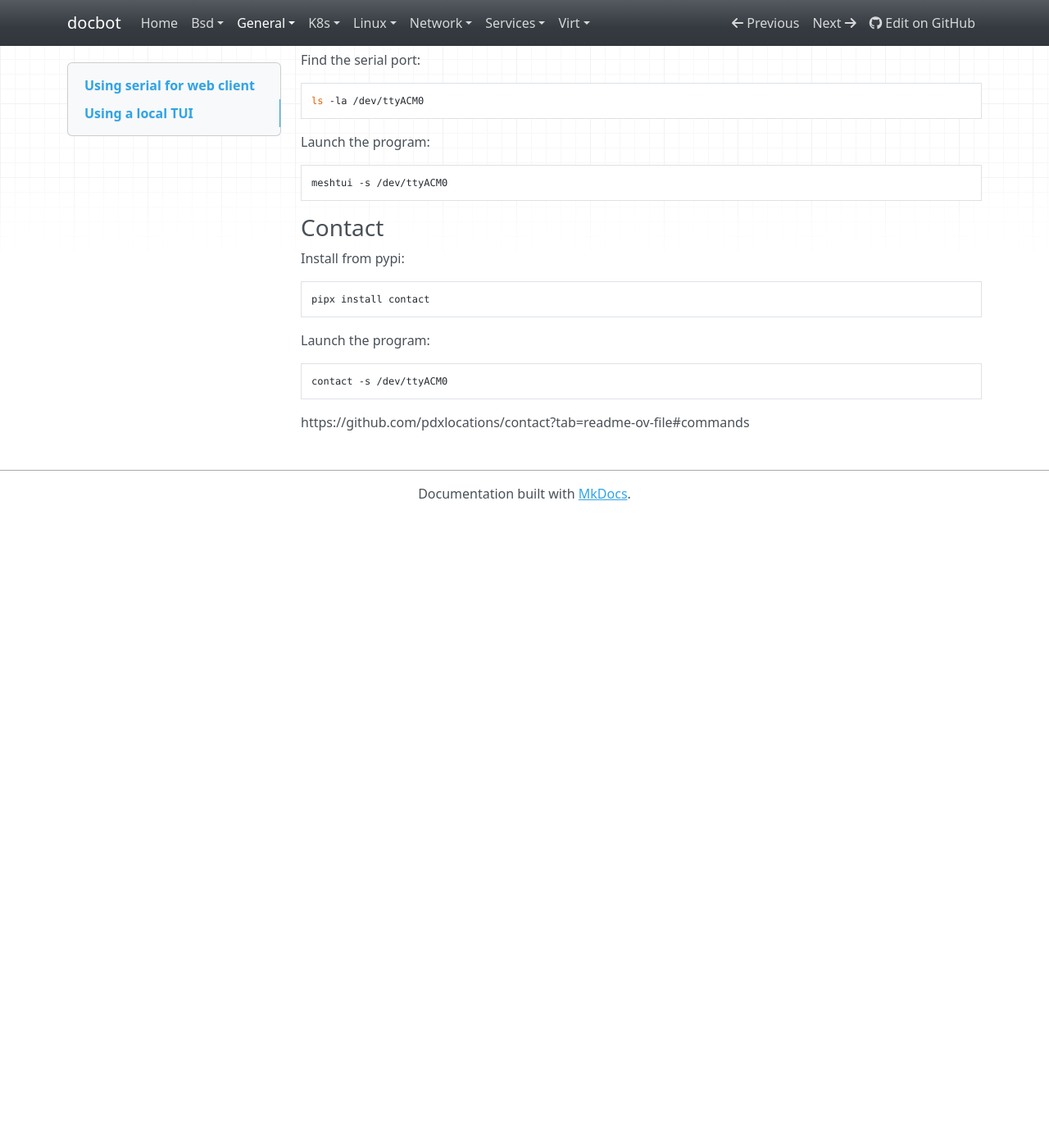
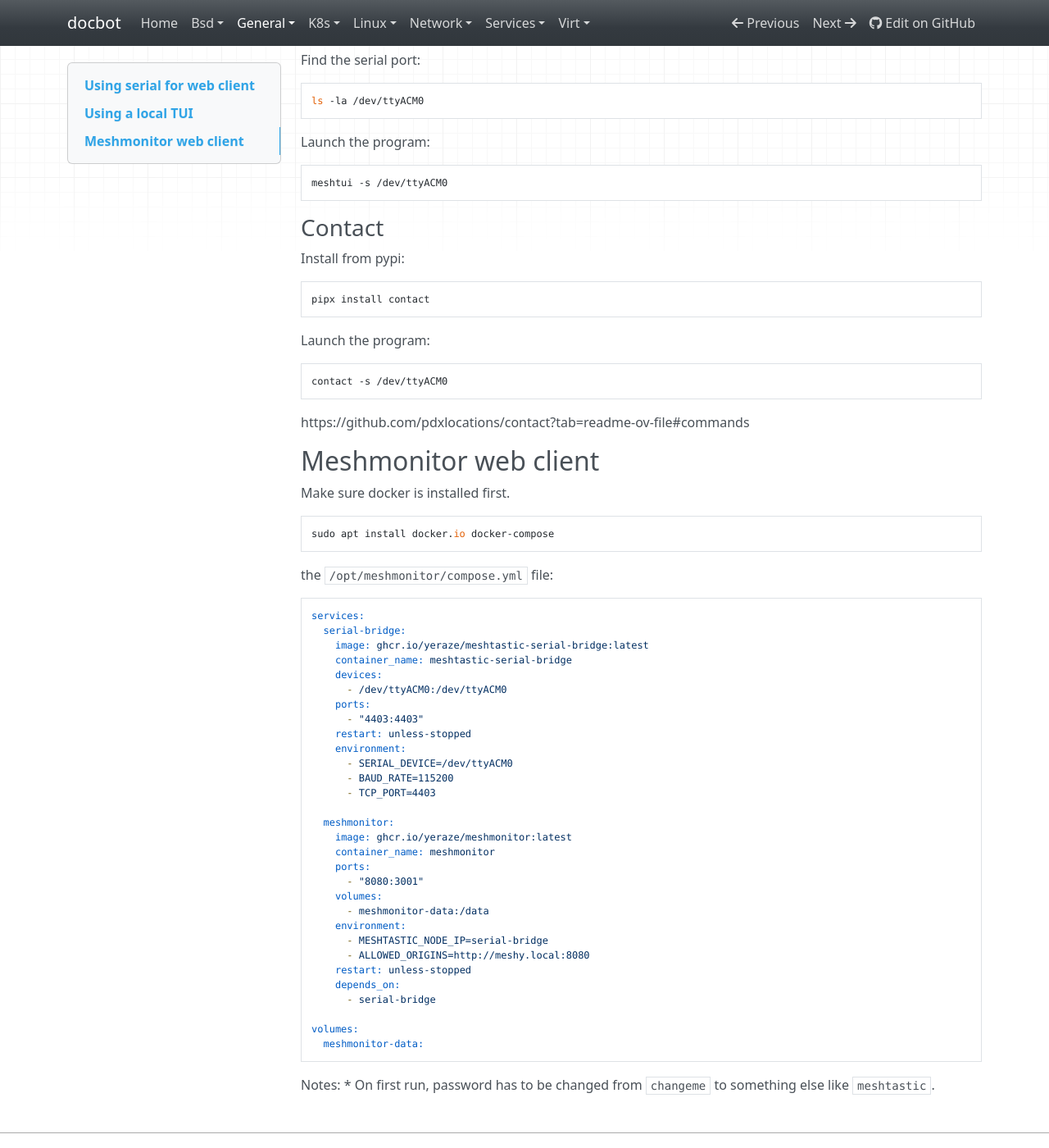
Before and after one commit to noahbailey/docbot, an MkDocs documentation site: the page built from docs/general/meshtastic.md, in a window 1280 px wide and 1400 px high, scrolled down 989 px. Shown: the whole window at 82% size. Built offline with MkDocs 1.6.1, drawn with Linux system fonts in a browser that asks for light colours; nearby versions of some CDN libraries; before the commit the page ends 1619 px from its top, so only the background shows below that.

Commit message:
Add meshmonitor piece

````diff
--- a/docs/general/meshtastic.md
+++ b/docs/general/meshtastic.md
@@ -60,3 +60,47 @@ Launch the program:
     contact -s /dev/ttyACM0
 
 https://github.com/pdxlocations/contact?tab=readme-ov-file#commands
+
+## Meshmonitor web client
+
+Make sure docker is installed first.
+
+    sudo apt install docker.io docker-compose
+
+the `/opt/meshmonitor/compose.yml` file:
+
+```yaml
+services:
+  serial-bridge:
+    image: ghcr.io/yeraze/meshtastic-serial-bridge:latest
+    container_name: meshtastic-serial-bridge
+    devices:
+      - /dev/ttyACM0:/dev/ttyACM0
+    ports:
+      - "4403:4403"
+    restart: unless-stopped
+    environment:
+      - SERIAL_DEVICE=/dev/ttyACM0
+      - BAUD_RATE=115200
+      - TCP_PORT=4403
+
+  meshmonitor:
+    image: ghcr.io/yeraze/meshmonitor:latest
+    container_name: meshmonitor
+    ports:
+      - "8080:3001"
+    volumes:
+      - meshmonitor-data:/data
+    environment:
+      - MESHTASTIC_NODE_IP=serial-bridge
+      - ALLOWED_ORIGINS=http://meshy.local:8080
+    restart: unless-stopped
+    depends_on:
+      - serial-bridge
+
+volumes:
+  meshmonitor-data:
+```
+
+Notes:
+* On first run, password has to be changed from `changeme` to something else like `meshtastic`.
````
